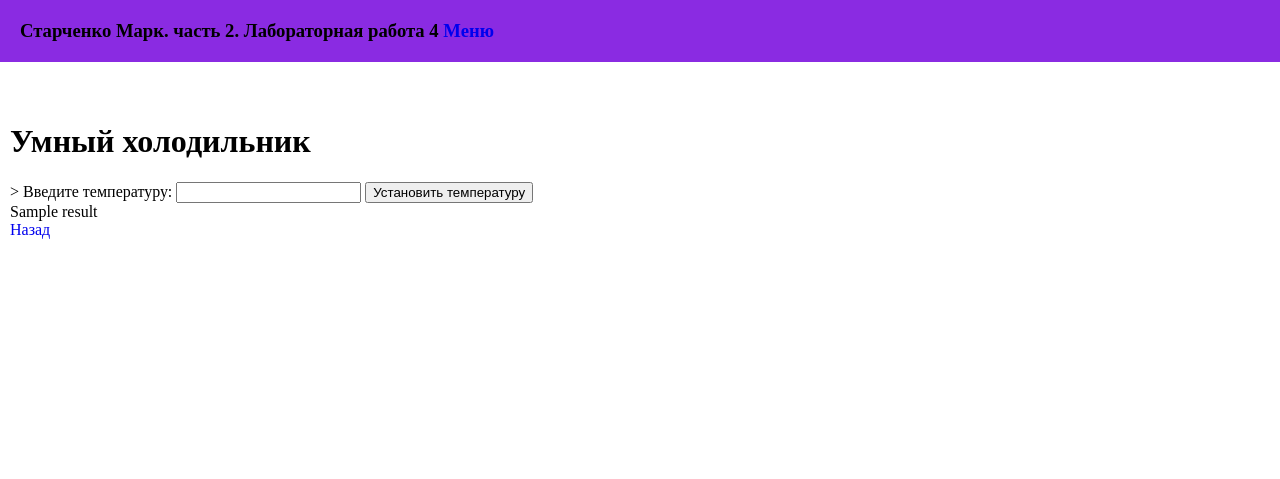
After one commit to Marrrik/Web-programming-lab2, a Flask app: template templates/freeze.html in a window 1280 px wide. The commit adds this page. Shown: the top 479 px of the page. Run offline with Flask 3, Linux system fonts and the light colour scheme; the template is opened without the code that fills it: most values are stand-ins (such as "Sample title", 1, 10 or a date in 2020).

Commit message:
Холодильник

```diff
--- /dev/null
+++ b/templates/freeze.html
@@ -0,0 +1,18 @@
+{% extends "base.html" %}
+
+{% block lab %} Лабораторная работа 4 {% endblock %}
+
+{% block main %}
+    <h1>Умный холодильник</h1>
+    <form method="post">>
+        <label for="temperature">Введите температуру:</label>
+        <input type="number" id="temperature" name="temperature">
+        <button type="submit">Установить температуру</button>
+        <div id="result">
+            {{ result }}
+        </div>
+        <div>
+            <a href="/lab4/freeze">Назад</a>
+        </div>
+    </form>
+{% endblock %}
--- a/templates/lab4.html
+++ b/templates/lab4.html
@@ -7,7 +7,7 @@
     <div>Тема Лабораторной - Формы (POST). Список сделанных страниц:</div>
     <ol>
         <li><a href=/lab4/login>Авторизация</a></li>
-        <li> <a href="/lab3/orders">Заказы</a> </li>
+        <li> <a href="/lab4/freeze">Умный холодильник</a> </li>
         <li> <a href="/lab3/tiket">Билеты</a> </li>
 
     </ol>
--- a/templates/pay.html
+++ b/templates/pay.html
@@ -25,7 +25,7 @@
 
         <div>
             <button type="submit">Оплатить</button>
-            <a href="/lab3/orders">Отказаться</a>
+            <a href="/lab3/orders/lab3/orders">Отказаться</a>
         </div>
     </form>
 {% endblock %}
```
Also changed, not shown: lab4.py (+22 -0 lines).
